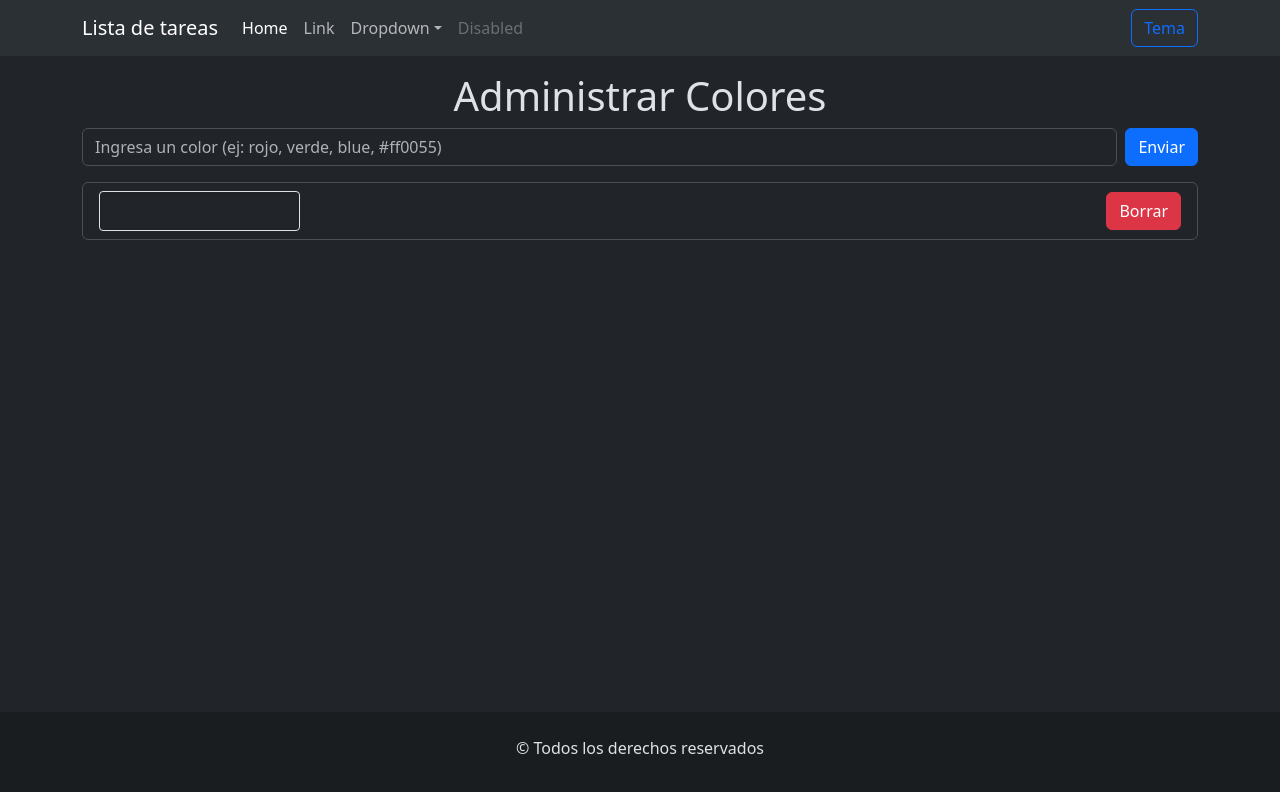
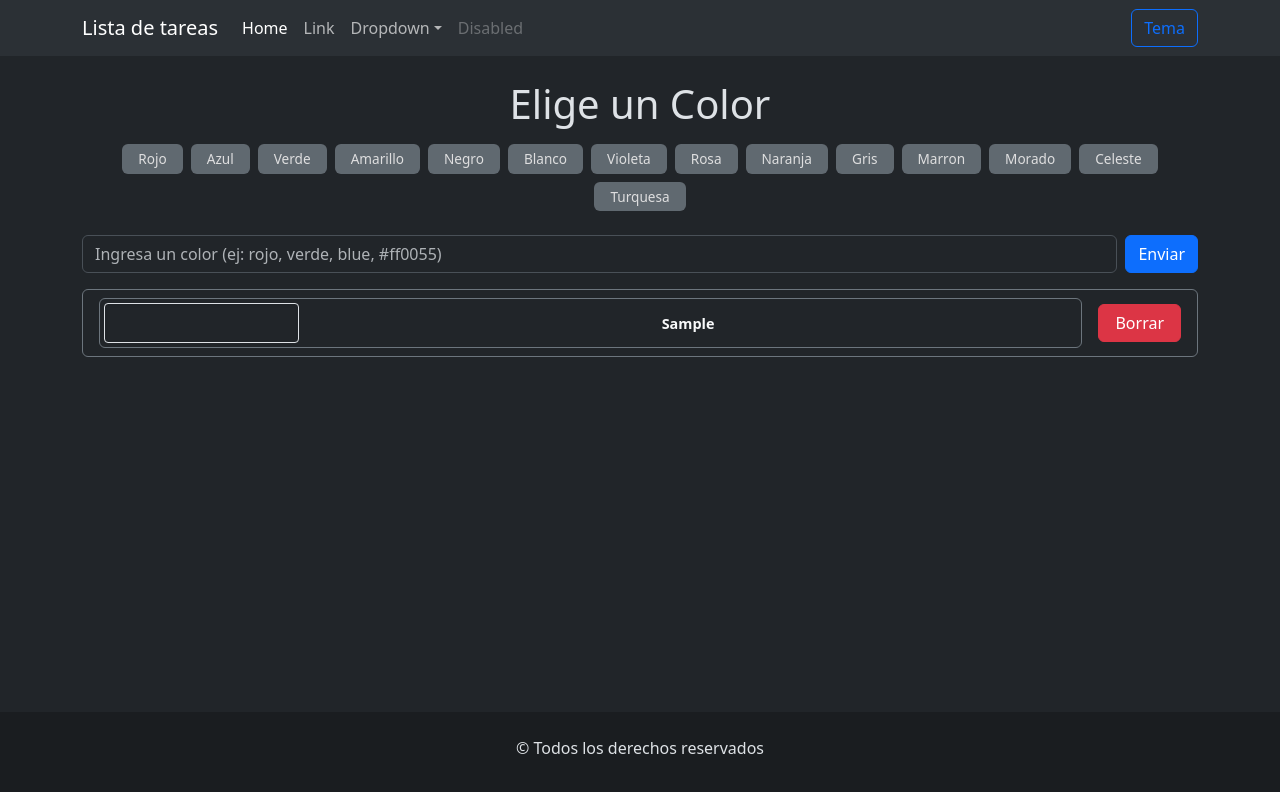
Before and after one commit to KarinaMirandaUTNFRT/Lista-colores, a React (Vite) app: page / in a window 1280 px wide. Both pictures are taken after typing "Sample" into the empty fields and a click on the button "Enviar". Shown: the top 792 px of the page. Built offline with nearby package versions, Linux system fonts and the light colour scheme.

Commit message:
acomodamos la tabla de colores

```diff
--- a/src/App.jsx
+++ b/src/App.jsx
@@ -5,14 +5,38 @@ import Navbar from "./components/Navbar";
 function App() {
   return (
     <>
-      <Navbar></Navbar>
-      <main className="container my-3">
-        <h1 className="text-center">Administrar Colores</h1>
-        <div>
-          <FormularioColor></FormularioColor>
+      <Navbar/>
+      <main className="container my-4">
+        <h1 className="text-center mb-3">Elige un Color</h1>
+        <div className="d-flex flex-wrap justify-content-center gap-2 mb-4">
+          {[
+            "rojo",
+            "azul",
+            "verde",
+            "amarillo",
+            "negro",
+            "blanco",
+            "violeta",
+            "rosa",
+            "naranja",
+            "gris",
+            "marron",
+            "morado",
+            "celeste",
+            "turquesa",
+          ].map((color) => (
+            <span
+              key={color}
+              className="badge bg-secondary text-capitalize px-3 py-2 fw-normal"
+              style={{ fontSize: "0.85rem", opacity: 0.85 }}
+            >
+              {color}
+            </span>
+          ))}
         </div>
+        <FormularioColor/>
       </main>
-      <Footer></Footer>
+      <Footer/>
     </>
   );
 }
--- a/src/components/ItemColor.jsx
+++ b/src/components/ItemColor.jsx
@@ -18,20 +18,26 @@ const ItemColor = ({textoColorProps, deleteColorProps} ) => {
   const colorLimpio = textoColorProps.toLowerCase().trim();
   const colorFinalCSS = traductorColores[colorLimpio] || colorLimpio;
   return (
-    <li className="list-group-item d-flex justify-content-between align-items-center">
-<div className="d-flex align-items-center flex-grow-1">
+    <li className="list-group-item d-flex justify-content-between align-items-center gap-3 border-secondary mb-2">
+<div  className="d-flex align-items-center flex-grow-1 border border-secondary rounded p-1">
         <div
           style={{
             backgroundColor: colorFinalCSS,
             width: '20%',
             height: '40px',
             borderRadius: '4px',
-            border: '1px solid #dee2e6', // Borde sutil por si el color es blanco
-            boxShadow: 'inset 0 1px 3px rgba(0,0,0,0.1)' // Sombra interna para darle profundidad
+            border: '1px solid #dee2e6',
+            boxShadow: 'inset 0 1px 3px rgba(0,0,0,0.1)'
           }}
         />
+        <div className="flex-grow-1 text-center">
+      <span className="small text-capitalize text-light fw-semibold"
+       style={{ fontSize: "0.9rem" }}>
+          {textoColorProps}
+        </span>
       </div>
-    <button className="btn btn-danger"
+      </div>
+    <button className="btn btn-danger px-3"
        onClick={()=> deleteColorProps(textoColorProps)}>
        Borrar </button>
     </li>
```
